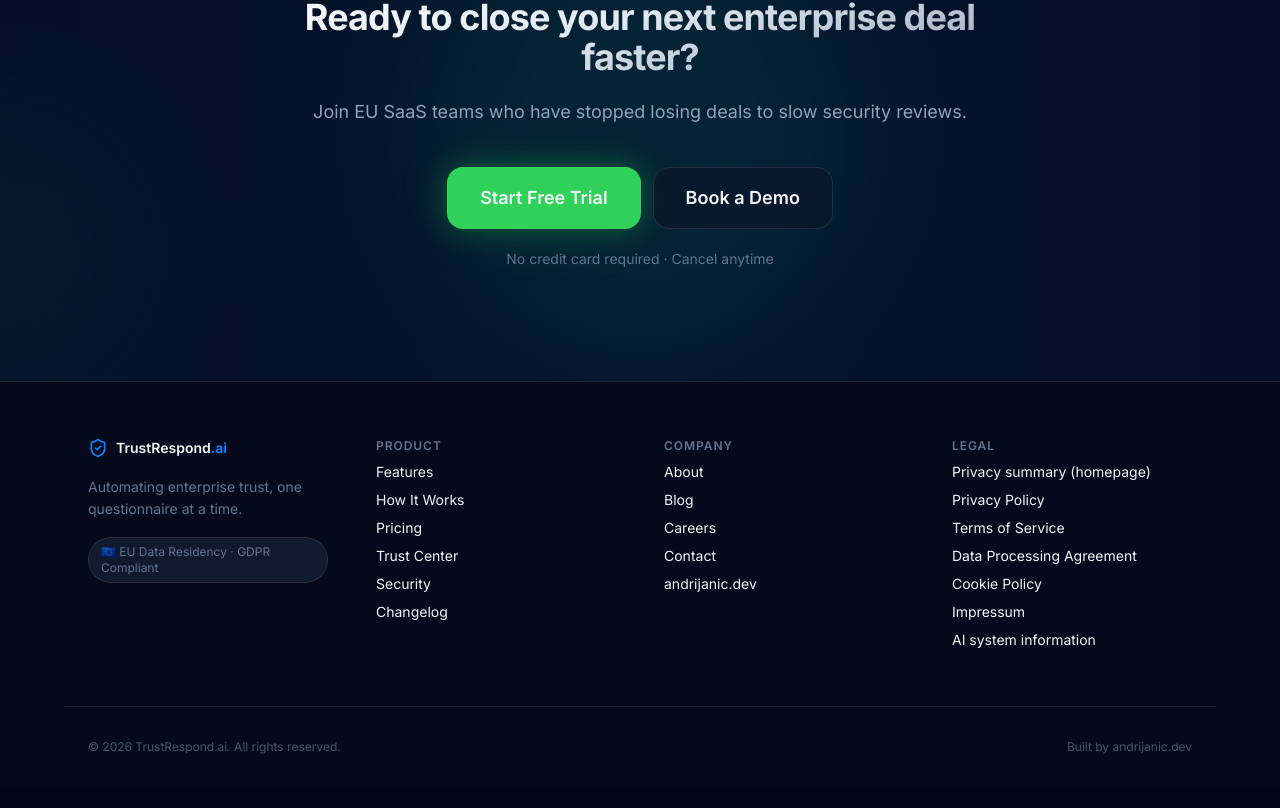
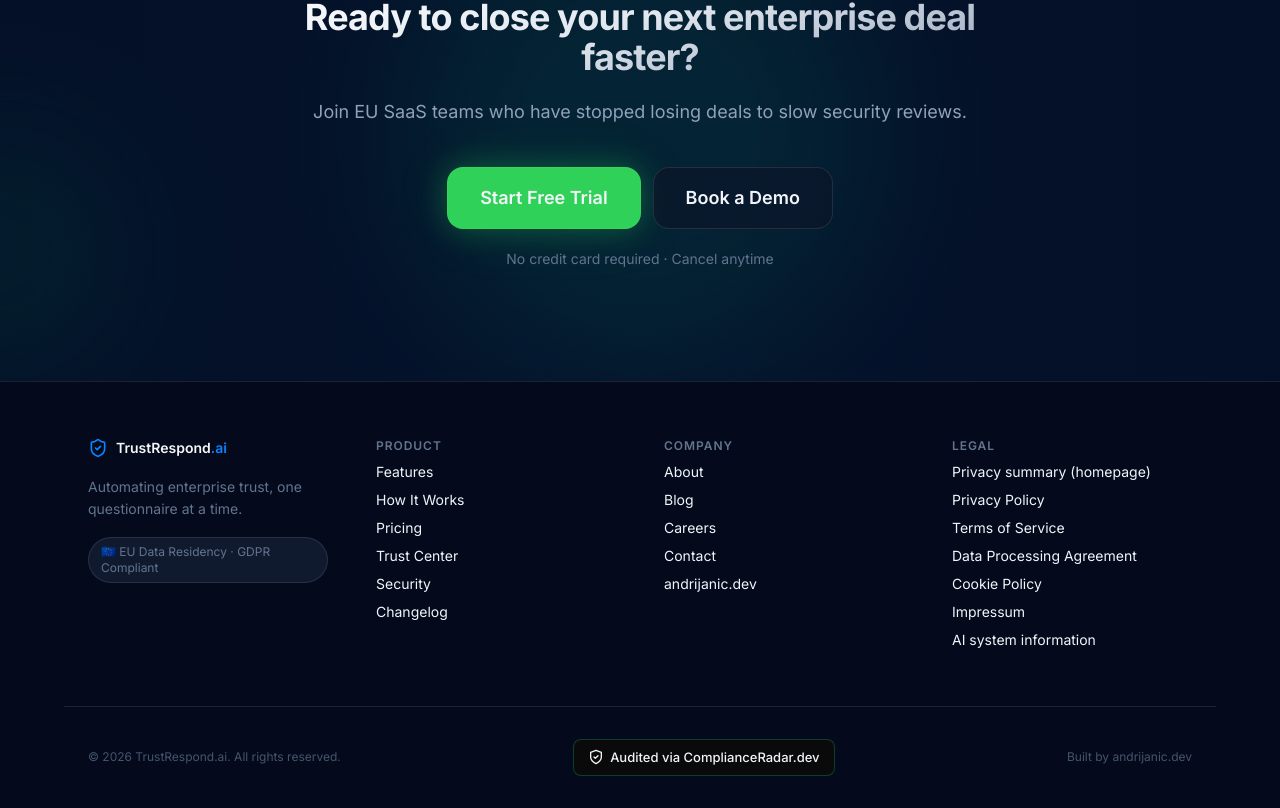
Before and after one commit to hans992/TrustRespond.ai, a Next.js app in the folder apps/web/: page / in a window 1280 px wide. Shown: the part 7838-8646 px from the top of the page. Before the commit the page ends 8625 px from the top, so only its background shows below. Built offline with nearby package versions, Linux system fonts and the light colour scheme.

Commit message:
compliance badge

```diff
--- a/apps/web/src/components/marketing/Footer.tsx
+++ b/apps/web/src/components/marketing/Footer.tsx
@@ -169,6 +169,29 @@
 
       <div className="mx-auto flex max-w-6xl flex-col items-center justify-between gap-4 border-t border-white/10 px-6 py-8 md:flex-row">
         <p className="text-xs text-slate-600">© 2026 TrustRespond.ai. All rights reserved.</p>
+        <a
+          href="https://www.complianceradar.dev"
+          target="_blank"
+          rel="noopener noreferrer"
+          className="inline-flex items-center gap-1.5 rounded-lg border border-emerald-500/30 bg-[#0a0a0a] px-3.5 py-2 text-[13px] font-medium text-emerald-400 no-underline transition-colors hover:border-emerald-500/50 hover:text-emerald-300"
+        >
+          <svg
+            xmlns="http://www.w3.org/2000/svg"
+            width={16}
+            height={16}
+            viewBox="0 0 24 24"
+            fill="none"
+            stroke="currentColor"
+            strokeWidth={2}
+            strokeLinecap="round"
+            strokeLinejoin="round"
+            aria-hidden
+          >
+            <path d="M12 22s8-4 8-10V5l-8-3-8 3v7c0 6 8 10 8 10z" />
+            <path d="m9 12 2 2 4-4" />
+          </svg>
+          Audited via ComplianceRadar.dev
+        </a>
         <p className="text-xs text-slate-600">
           Built by{" "}
           <a
```
